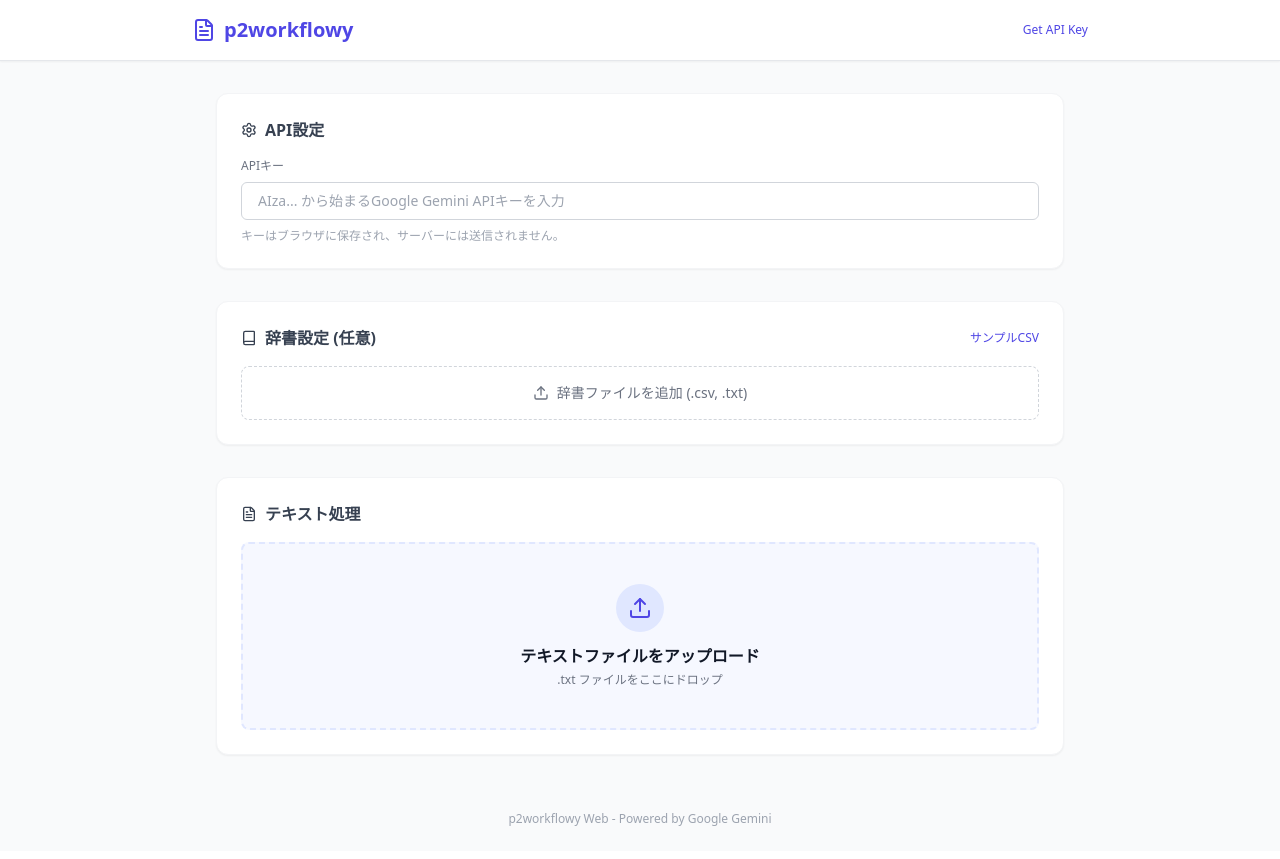
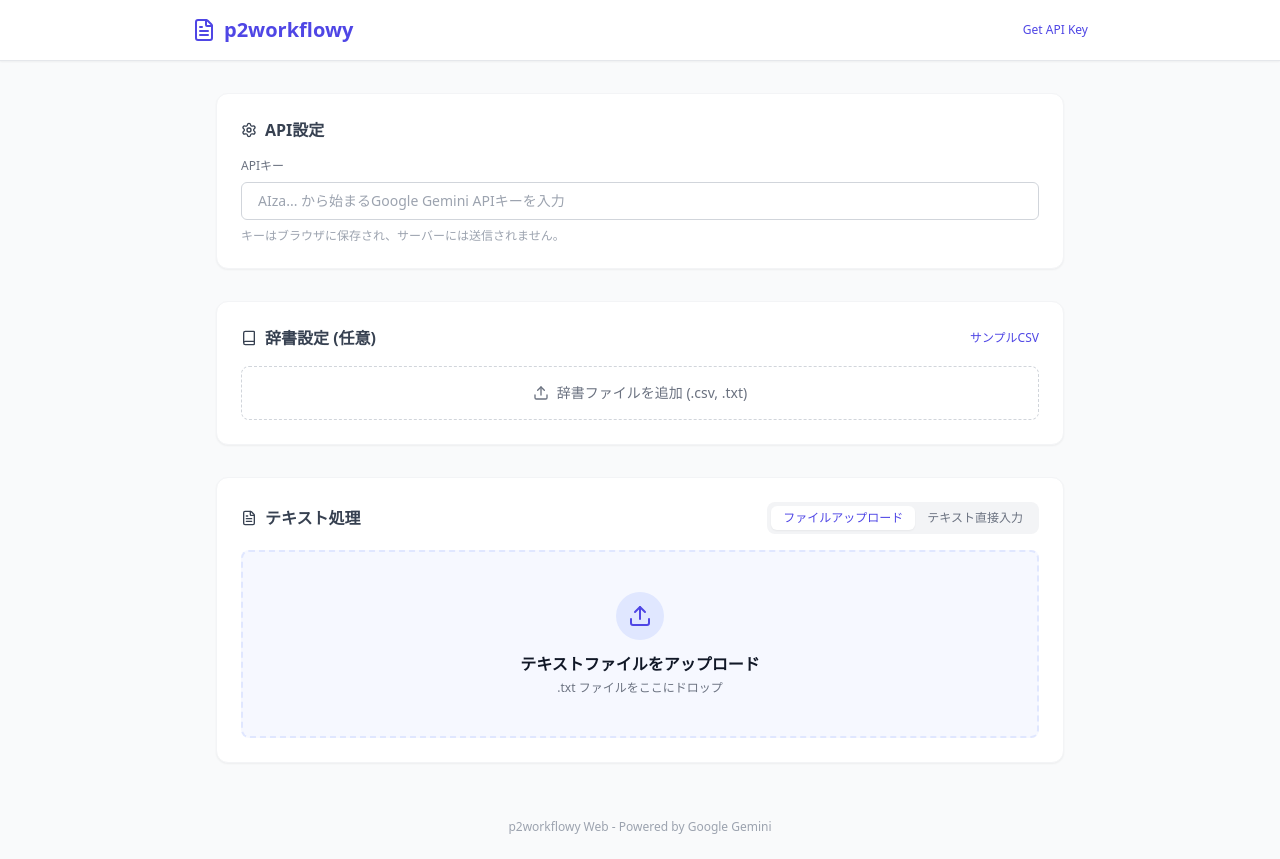
Before and after one commit to amanefjt/p2workflowy, a React (Vite) app in the folder web/: page / in a window 1280 px wide. Built offline with nearby package versions, Linux system fonts and the light colour scheme.

Commit message:
feat: add direct text input mode in Web UI
- implemented toggle for 'File Upload' and 'Direct Input' modes.\n- added large textarea for direct text processing.\n- unified processing logic for both input methods.

```diff
--- a/web/src/App.tsx
+++ b/web/src/App.tsx
@@ -13,6 +13,8 @@
     const [error, setError] = useState<string>('');
     const [progress, setProgress] = useState<string>('');
     const [fileName, setFileName] = useState<string>('');
+    const [inputMode, setInputMode] = useState<'file' | 'text'>('file');
+    const [directText, setDirectText] = useState<string>('');
 
     const fileInputRef = useRef<HTMLInputElement>(null);
 
@@ -20,20 +22,35 @@
         const file = e.target.files?.[0];
         if (!file) return;
 
-        if (!apiKey) {
-            setError('Gemini APIキーを設定してください。');
+        try {
+            const gemini = new GeminiService(apiKey);
+
+            // Get text either from file or direct input
+            let text = '';
+            let currentFileName = '';
+
+            if (inputMode === 'file') {
+                const file = fileInputRef.current?.files?.[0];
+                if (!file) {
+                    setError('ファイルを選択してください。');
                     return;
                 }
+                text = await file.text();
+                currentFileName = file.name;
+            } else {
+                if (!directText.trim()) {
+                    setError('テキストを入力してください。');
+                    return;
+                }
+                text = directText;
+                currentFileName = 'Direct Input';
+            }
 
-        setFileName(file.name);
+            setFileName(currentFileName);
             setProcessing(true);
             setError('');
             setResult('');
             setProgress('初期化中...');
-
-        try {
-            const gemini = new GeminiService(apiKey);
-            const text = await file.text();
 
             // 1. Structuring (Raw Text -> Structured Markdown)
             setProgress(`AIが文書構造を解析中... (${DEFAULT_MODEL})`);
@@ -70,6 +87,20 @@
             setProcessing(false);
             if (fileInputRef.current) fileInputRef.current.value = '';
         }
+    };
+
+    const handleProcess = () => {
+        if (!apiKey) {
+            setError('Gemini APIキーを設定してください。');
+            return;
+        }
+        processContent();
+    };
+
+    const processContent = async () => {
+        // Reuse logic from handleFileUpload but unified
+        // We'll rename the original logic to startProcess for clarity
+        handleFileUpload({} as any);
     };
 
     const copyToClipboard = () => {
@@ -180,12 +211,31 @@
 
                 {/* Main Processor */}
                 <section className="bg-white p-6 rounded-xl shadow-sm border border-gray-100">
-                    <h2 className="text-base font-bold mb-4 flex items-center gap-2 text-gray-700">
+                    <div className="flex items-center justify-between mb-4">
+                        <h2 className="text-base font-bold flex items-center gap-2 text-gray-700">
                             <FileText className="w-4 h-4" />
                             テキスト処理
                         </h2>
 
+                        <div className="flex bg-gray-100 p-1 rounded-lg">
+                            <button
+                                onClick={() => { setInputMode('file'); setError(''); }}
+                                className={`px-3 py-1 text-xs font-medium rounded-md transition-all ${inputMode === 'file' ? 'bg-white text-indigo-600 shadow-sm' : 'text-gray-500 hover:text-gray-700'}`}
+                            >
+                                ファイルアップロード
+                            </button>
+                            <button
+                                onClick={() => { setInputMode('text'); setError(''); }}
+                                className={`px-3 py-1 text-xs font-medium rounded-md transition-all ${inputMode === 'text' ? 'bg-white text-indigo-600 shadow-sm' : 'text-gray-500 hover:text-gray-700'}`}
+                            >
+                                テキスト直接入力
+                            </button>
+                        </div>
+                    </div>
+
                     {!processing && !result && (
+                        <div className="space-y-4">
+                            {inputMode === 'file' ? (
                                 <div className="relative border-2 border-dashed border-indigo-100 bg-indigo-50/50 rounded-lg p-10 text-center hover:bg-indigo-50 hover:border-indigo-300 transition-all cursor-pointer group">
                                     <div className="flex flex-col items-center gap-3">
                                         <div className="bg-indigo-100 p-3 rounded-full group-hover:scale-110 transition-transform">
@@ -203,6 +253,24 @@
                                         accept=".txt"
                                         onChange={handleFileUpload}
                                     />
+                                </div>
+                            ) : (
+                                <div className="space-y-4">
+                                    <textarea
+                                        className="w-full h-64 p-4 bg-gray-50 rounded-lg border border-gray-200 font-mono text-sm focus:ring-2 focus:ring-indigo-500 outline-none resize-y"
+                                        placeholder="ここに論文のテキストを貼り付けてください..."
+                                        value={directText}
+                                        onChange={(e) => setDirectText(e.target.value)}
+                                    />
+                                    <button
+                                        onClick={handleProcess}
+                                        className="w-full bg-indigo-600 text-white py-3 rounded-lg font-bold hover:bg-indigo-700 transition-colors shadow-md flex items-center justify-center gap-2"
+                                    >
+                                        <Check className="w-5 h-5" />
+                                        実行する
+                                    </button>
+                                </div>
+                            )}
                         </div>
                     )}
 
```
Lines whose indentation alone changed are shown as unchanged.
